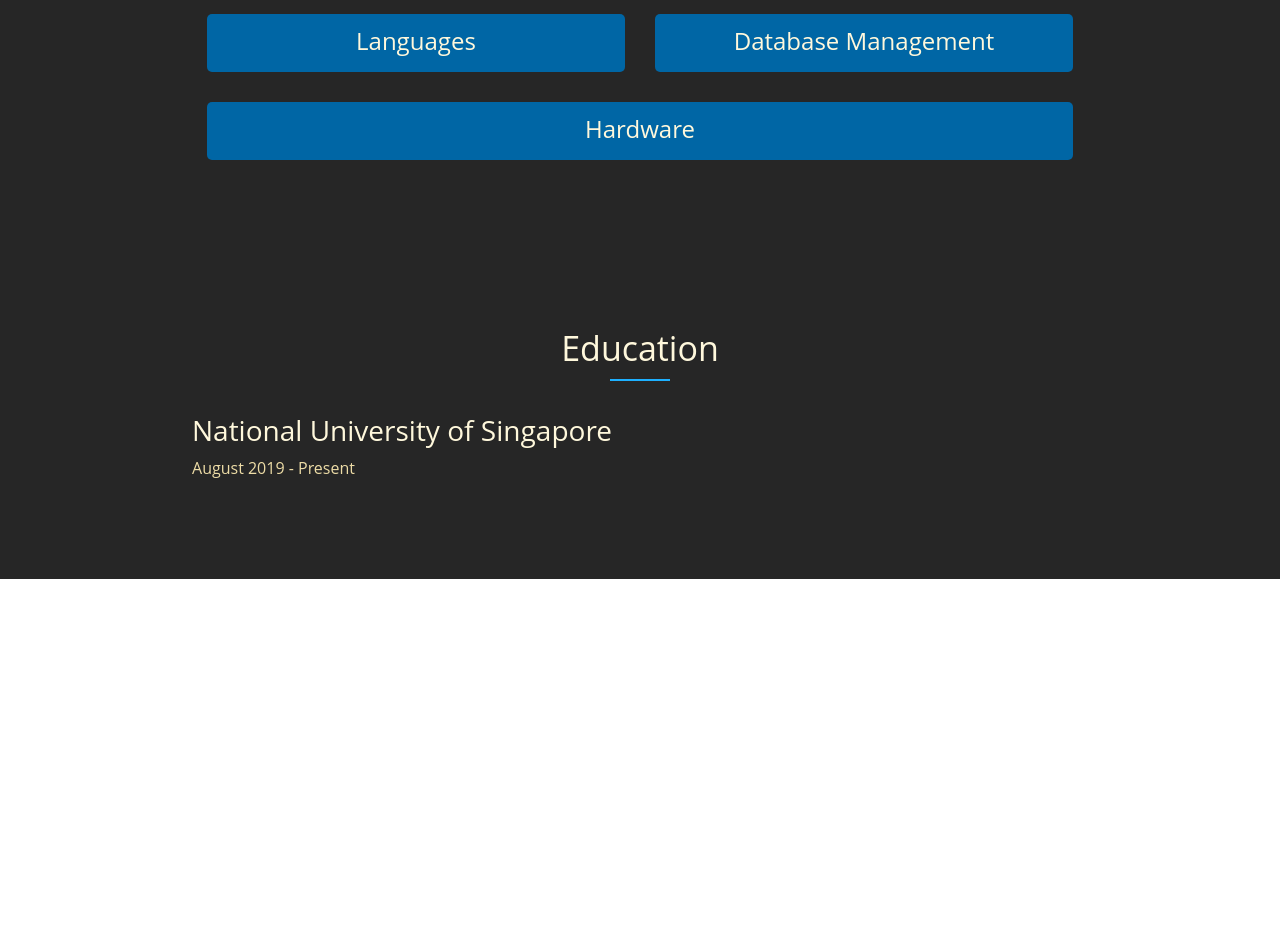
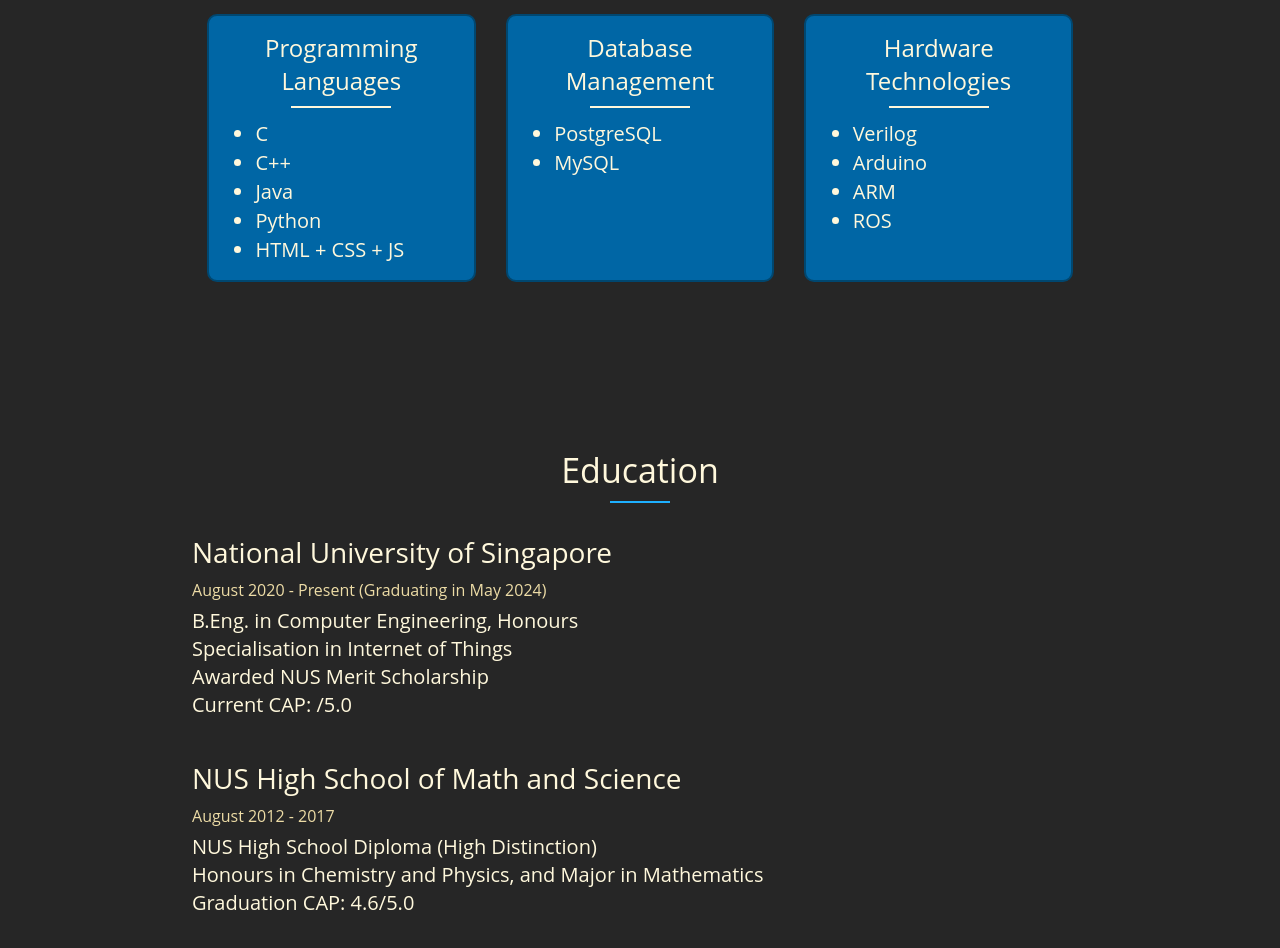
Before and after one commit to justinfidelis/justinfidelis.github.io, a React (Create React App) app in the folder portfolio/: page / in a window 1280 px wide. Shown: the part 1380-2328 px from the top of the page. Before the commit the page ends 1959 px from the top, so only its background shows below. Built offline with nearby package versions, Linux system fonts and the light colour scheme.

Commit message:
Added skills and education info

```diff
--- a/portfolio/src/app.css
+++ b/portfolio/src/app.css
@@ -1,3 +1,20 @@
+::-webkit-scrollbar {
+    width: 10px;
+}
+
+::-webkit-scrollbar-track {
+    background: #262626;
+}
+
+::-webkit-scrollbar-thumb {
+    background: #565656;
+    border-radius: 5px;
+}
+
+::-webkit-scrollbar-thumb:hover {
+    background: #3A3A3A;
+}
+
 body {
     margin: 0px;
     max-width: 100vw;
@@ -36,7 +53,16 @@
     width: 60px;
     background-color: #1EB0FF;
     border-width: 0px;
+    margin-top: 8px;
     margin-bottom: 30px;
+}
+
+hr.card-break {
+    height: 2px;
+    width: 100px;
+    background-color: cornsilk;
+    border-width: 0px;
+    margin-bottom: 10px;
 }
 
 #root {
@@ -164,7 +190,7 @@
     width: 100%;
     display: flex;
     flex-direction: column;
-    justify-content: center;
+    justify-content: flex-start;
     font-family: Montserrat, "Open sans", sans-serif;
     color: cornsilk;
     font-size: 20px;
@@ -173,30 +199,52 @@
 
 .skills-container {
     width: 100%;
-    display: flex;
-    flex-direction: row;
-    flex-wrap: wrap;
-    justify-content: center;
-    align-items: flex-start;
+    display: grid;
+    grid-template-columns: repeat(auto-fit, minmax(250px, 1fr));
 }
 
 .skills-card {
-    flex-basis: 0px;
-    flex-grow: 1;
-    flex-shrink: 1;
-    min-width: 250px;
     background-color: #0066A5;
-    border-radius: 5px;
+    border-radius: 10px;
+    border-width: 2px;
+    border-color: #004770;
+    border-style: solid;
     margin: 15px;
-    padding: 10px;
+    padding: 15px 25px;
     display: flex;
     flex-direction: column;
-    justify-content: center;
-    align-items: flex-start;
+    justify-content: flex-start;
+    align-items: center;
 }
 
 h3.card-title {
     text-align: center;
-    padding-bottom: 5px;
+    padding-bottom: 1px;
     font-size: 24px;
 }
+
+ul.skills-list {
+    width: 80%;
+    padding: 0px 10%;
+    margin: 0;
+    text-align: left;
+    color: cornsilk;
+    font-size: 20px;
+}
+
+li.skills-list-item {
+    margin: 2px 0px;
+}
+
+.education-container {
+    width: 100%;
+    display: flex;
+    flex-direction: column;
+    justify-content: flex-start;
+    margin-bottom: 40px;
+}
+
+.education-text {
+    font-size: 20px;
+    line-height: 1.4;
+}
--- a/portfolio/src/components/Education.jsx
+++ b/portfolio/src/components/Education.jsx
@@ -6,8 +6,27 @@
             <h2>Education</h2>
             <hr/>
             <div className="section-text">
-                <h3 style={{paddingBottom: "8px"}}>National University of Singapore</h3>
-                <small>August 2019 - Present</small>
+                <div className="education-container">
+                    <h3 style={{paddingBottom: "8px"}}>National University of Singapore</h3>
+                    <small style={{paddingBottom: "6px"}}>August 2020 - Present (Graduating in May 2024)</small>
+                    <div className="education-text">
+                        B.Eng. in Computer Engineering, Honours <br/>
+                        Specialisation in Internet of Things <br/>
+                        Awarded NUS Merit Scholarship <br/>
+                        Current CAP: /5.0
+                    </div>
+                </div>
+
+                <div className="education-container">
+                    <h3 style={{paddingBottom: "8px"}}>NUS High School of Math and Science</h3>
+                    <small style={{paddingBottom: "6px"}}>August 2012 - 2017</small>
+                    <div className="education-text">
+                    NUS High School Diploma (High Distinction) <br/>
+                    Honours in Chemistry and Physics, and Major in Mathematics<br/>
+                    Graduation CAP: 4.6/5.0
+                    </div>
+
+                </div>
             </div>
 
 
--- a/portfolio/src/components/Skills.jsx
+++ b/portfolio/src/components/Skills.jsx
@@ -7,14 +7,33 @@
             <hr/>
             <div className="skills-container">
                 <div className="skills-card">
-                    <h3 className="card-title">Languages</h3>
-
+                    <h3 className="card-title">Programming Languages</h3>
+                    <hr className="card-break" />
+                    <ul className="skills-list">
+                        <li className="skills-list-item">C</li>
+                        <li className="skills-list-item">C++</li>
+                        <li className="skills-list-item">Java</li>
+                        <li className="skills-list-item">Python</li>
+                        <li className="skills-list-item">HTML + CSS + JS</li>
+                    </ul>
                 </div>
                 <div className="skills-card">
                     <h3 className="card-title">Database Management</h3>
+                    <hr className="card-break" />
+                    <ul className="skills-list">
+                        <li className="skills-list-item">PostgreSQL</li>
+                        <li className="skills-list-item">MySQL</li>
+                    </ul>
                 </div>
                 <div className="skills-card">
-                    <h3 className="card-title">Hardware</h3>
+                    <h3 className="card-title">Hardware Technologies</h3>
+                    <hr className="card-break" />
+                    <ul className="skills-list">
+                        <li className="skills-list-item">Verilog</li>
+                        <li className="skills-list-item">Arduino</li>
+                        <li className="skills-list-item">ARM</li>
+                        <li className="skills-list-item">ROS</li>
+                    </ul>
                 </div>
             </div>
         </div>
```
